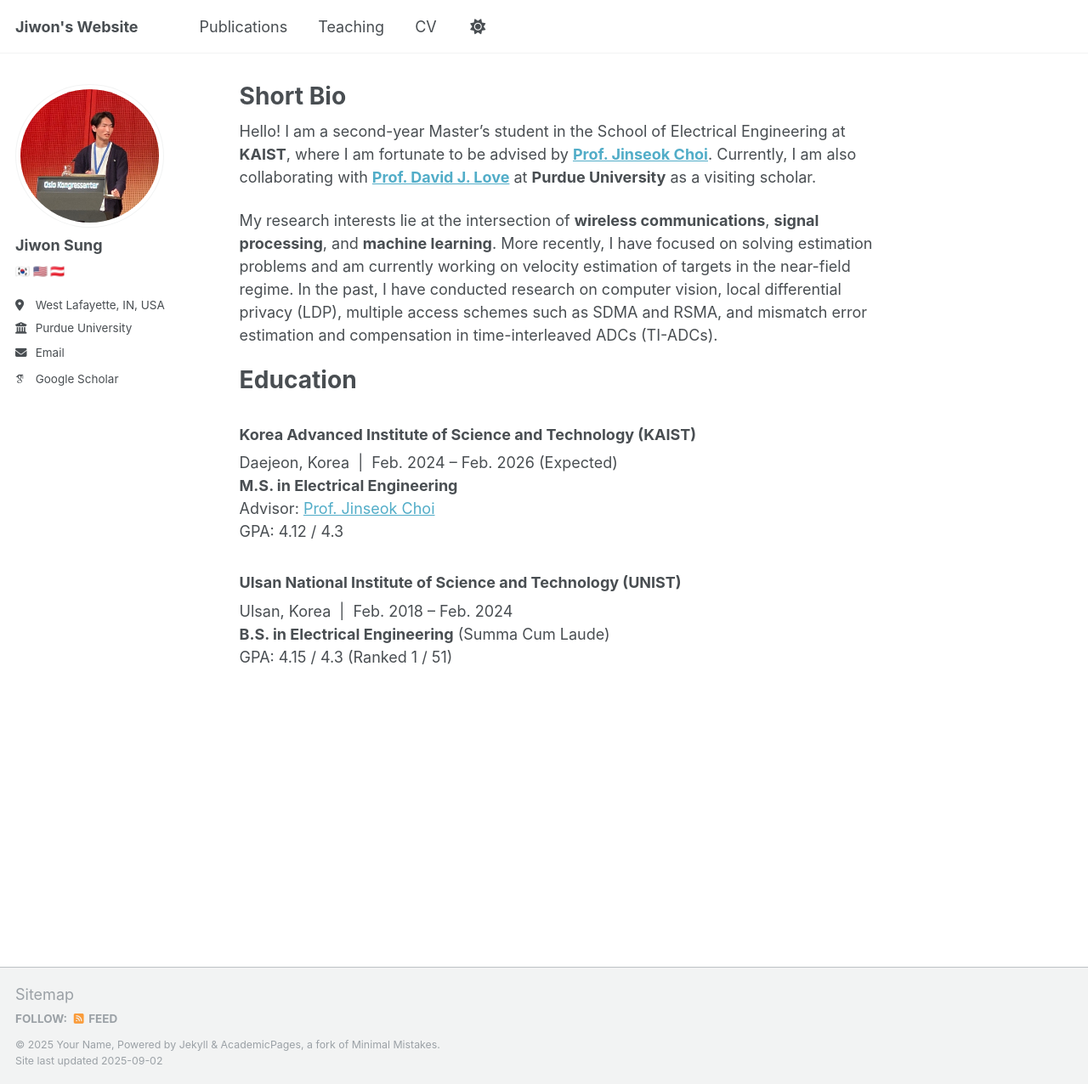
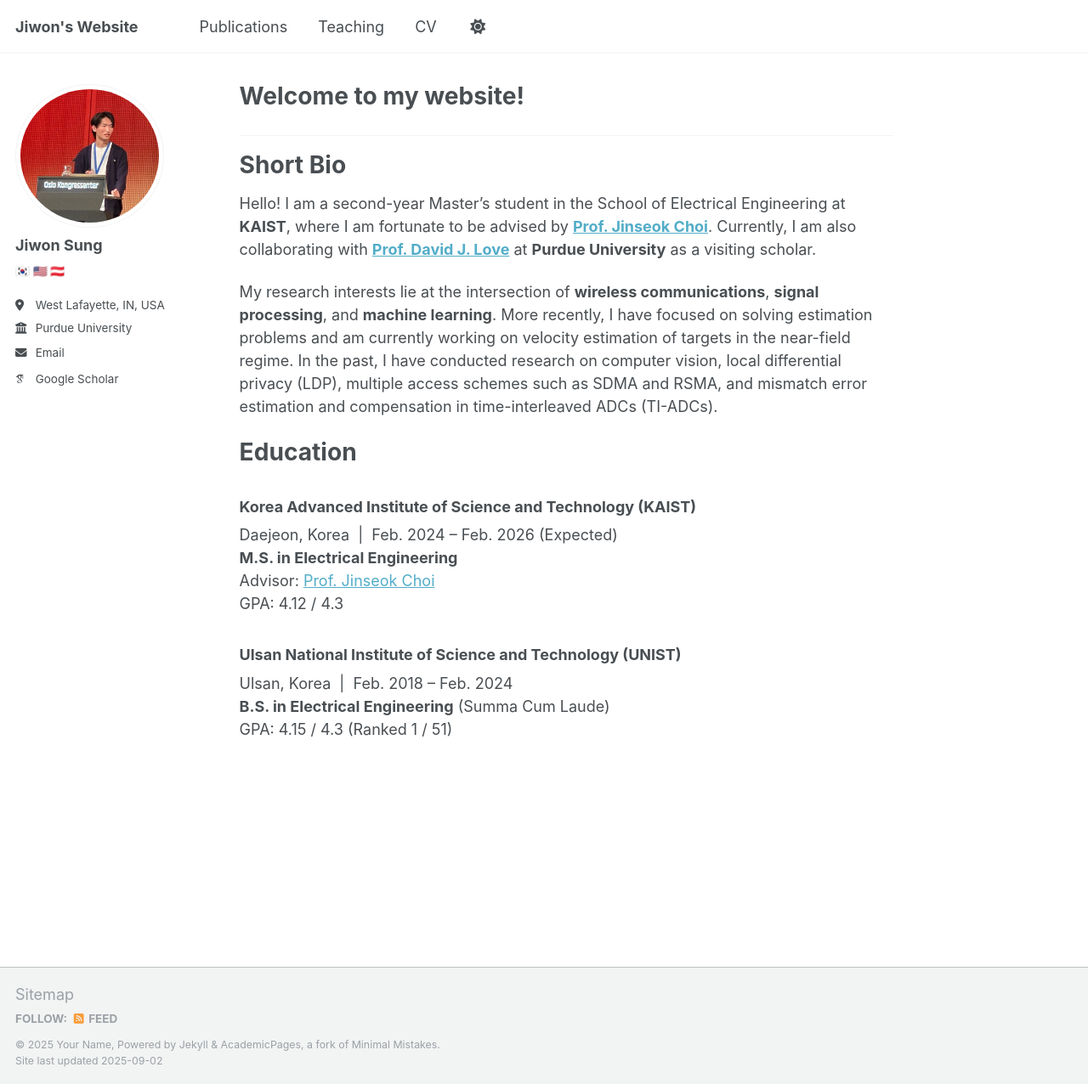
Before and after one commit to sunione/sunione.github.io, a Jekyll site: the page built from _pages/about.md, in a window 1280 px wide and 1276 px high. Shown: the whole window at 85% size. Built offline with Jekyll 4.4.1, drawn with Linux system fonts in a browser that asks for light colours; some web fonts are replaced.

Commit message:
about.md

```diff
--- a/_pages/about.md
+++ b/_pages/about.md
@@ -1,11 +1,15 @@
 ---
 permalink: /
-title: "Short Bio"
+title: "Welcome to my website!"
 author_profile: true
 redirect_from:
   - /about/
   - /about.html
 ---
+
+---
+
+# Short Bio
 
 Hello! I am a second-year Master's student in the School of Electrical Engineering at **KAIST**, where I am fortunate to be advised by [**Prof. Jinseok Choi**](https://sic-x.kaist.ac.kr/professor). Currently, I am also collaborating with [**Prof. David J. Love**](https://engineering.purdue.edu/~djlove/) at **Purdue University** as a visiting scholar.
 
@@ -17,6 +21,7 @@ My research interests lie at the intersection of **wireless communications**, **
 
 
 # Education
+
 ### Korea Advanced Institute of Science and Technology (KAIST)
 Daejeon, Korea &nbsp;|&nbsp; Feb. 2024 – Feb. 2026 (Expected)
 **M.S. in Electrical Engineering**
```
